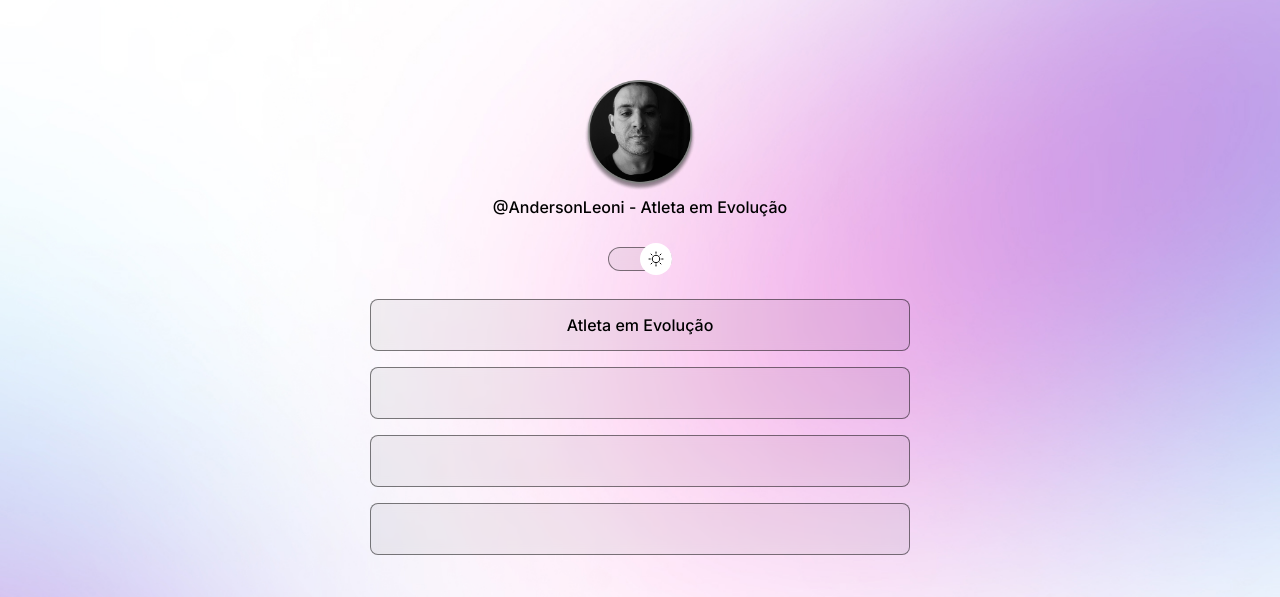
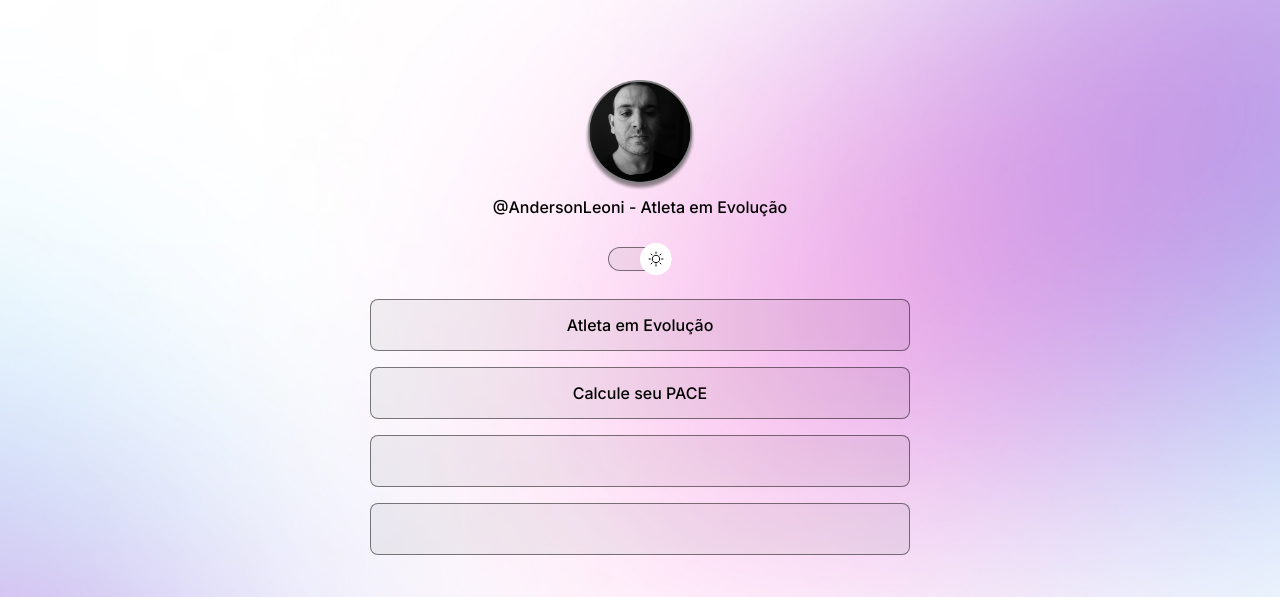
Before and after one commit to AndersonLeoni/page-links, a plain HTML site: page index.html in a window 1280 px wide. Shown: the top 597 px of the page. Drawn offline with nearby package versions, Linux system fonts and the light colour scheme; files whose address does not match are found by name.

Commit message:
link calculadora de pace

```diff
--- a/index.html
+++ b/index.html
@@ -26,7 +26,7 @@
                 <a href="https://atletaemevolucao.com.br/" target="_blank">Atleta em Evolução</a>
             </li>
             <li>
-                <a href="#"></a>
+                <a href="https://calculadora-pace-dp6qglbskugdzqnyvoqkde.streamlit.app/#calculadora-de-pace-e-velocidade">Calcule seu PACE</a>
             </li>
             <li>
                 <a href="#"></a>
```
